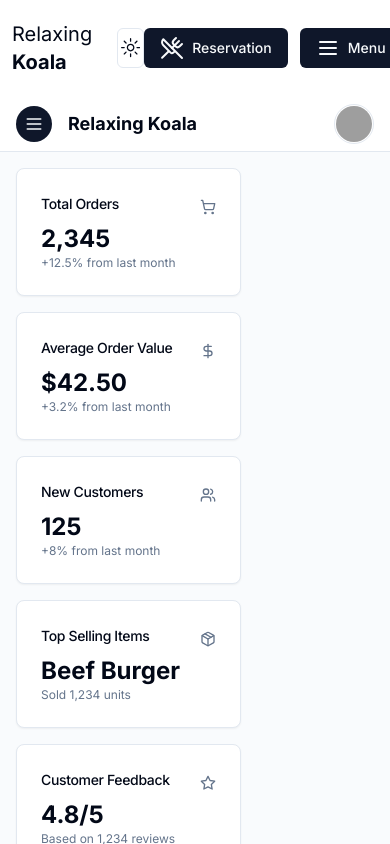
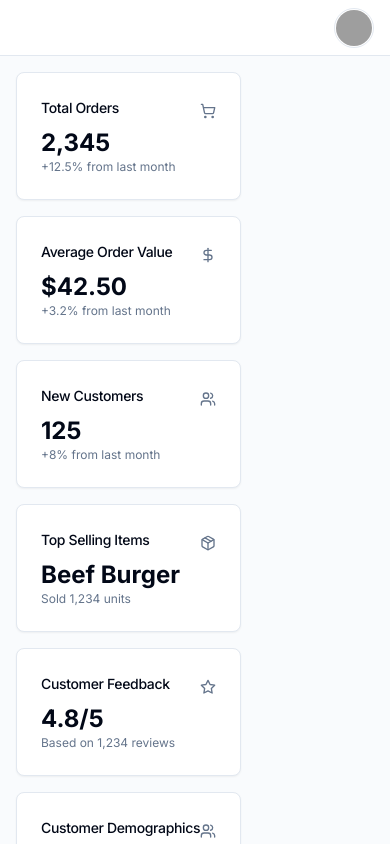
Before and after one commit to thinhpham1807/relaxing-koala-frontend, a Next.js app: page /admin in a window 390 px wide. Shown: the top 844 px of the page. Built offline with nearby package versions, Linux system fonts and the light colour scheme; grey boxes are pictures that could not be loaded.

Commit message:
update admin side

```diff
--- a/src/app/admin/layout.tsx
+++ b/src/app/admin/layout.tsx
@@ -1,10 +1,3 @@
-import { Header } from '@/components/nav-bar';
-
 export default function Layout({ children }) {
-    return (
-        <div>
-            <Header />
-            {children}
-        </div>
-    );
+    return <div>{children}</div>;
 }
--- a/src/app/admin/menu/page.tsx
+++ b/src/app/admin/menu/page.tsx
@@ -1,5 +1,9 @@
 'use client';
-
+/**
+ * v0 by Vercel.
+ * @see https://v0.dev/t/lEWTObiErFn
+ * Documentation: https://v0.dev/docs#integrating-generated-code-into-your-nextjs-app
+ */
 import Link from 'next/link';
 import {
     DropdownMenu,
@@ -89,17 +93,6 @@ export default function Component() {
     return (
         <div className="flex min-h-screen w-full flex-col bg-muted/40">
             <header className="sticky top-0 z-30 flex h-14 items-center gap-4 border-b bg-background px-4 sm:static sm:h-auto sm:border-0 sm:bg-transparent sm:px-6">
-                <div className="flex items-center gap-4">
-                    <Link
-                        href="#"
-                        className="group flex h-9 w-9 shrink-0 items-center justify-center gap-2 rounded-full bg-primary text-lg font-semibold text-primary-foreground md:h-8 md:w-8 md:text-base"
-                        prefetch={false}
-                    >
-                        <MenuIcon className="h-5 w-5 transition-all group-hover:scale-110" />
-                        <span className="sr-only">Relaxing Koala</span>
-                    </Link>
-                    <h1 className="text-lg font-bold">Relaxing Koala</h1>
-                </div>
                 <div className="ml-auto flex items-center gap-2">
                     <DropdownMenu>
                         <DropdownMenuTrigger asChild>
@@ -141,19 +134,6 @@ export default function Component() {
                                     </Link>
                                 </TooltipTrigger>
                                 <TooltipContent side="right">Overview</TooltipContent>
-                            </Tooltip>
-                            <Tooltip>
-                                <TooltipTrigger asChild>
-                                    <Link
-                                        href="#"
-                                        className="flex h-9 w-9 items-center justify-center rounded-lg text-muted-foreground transition-colors hover:text-foreground md:h-8 md:w-8"
-                                        prefetch={false}
-                                    >
-                                        <CommandIcon className="h-5 w-5" />
-                                        <span className="sr-only">Orders</span>
-                                    </Link>
-                                </TooltipTrigger>
-                                <TooltipContent side="right">Orders</TooltipContent>
                             </Tooltip>
                             <Tooltip>
                                 <TooltipTrigger asChild>
@@ -201,7 +181,7 @@ export default function Component() {
                     <div className="col-span-2 lg:col-span-3">
                         <Card className="my-10 border-white">
                             <CardHeader className="flex flex-row items-center justify-between pb-2">
-                                <CardTitle className="font-large text-sm">Menu Management</CardTitle>
+                                <h1 className="mb-6 text-3xl font-bold text-black">Menu Management</h1>
                                 <Button variant="outline" size="sm" className="h-8 gap-1">
                                     <PlusIcon className="h-3.5 w-3.5" />
                                     <span className="sr-only sm:not-sr-only sm:whitespace-nowrap">Add Menu Item</span>
--- a/src/app/admin/page.tsx
+++ b/src/app/admin/page.tsx
@@ -22,17 +22,6 @@ export default function Component() {
     return (
         <div className="flex min-h-screen w-full flex-col bg-muted/40">
             <header className="sticky top-0 z-30 flex h-14 items-center gap-4 border-b bg-background px-4 sm:static sm:h-auto sm:border-0 sm:bg-transparent sm:px-6">
-                <div className="flex items-center gap-4">
-                    <Link
-                        href="#"
-                        className="group flex h-9 w-9 shrink-0 items-center justify-center gap-2 rounded-full bg-primary text-lg font-semibold text-primary-foreground md:h-8 md:w-8 md:text-base"
-                        prefetch={false}
-                    >
-                        <MenuIcon className="h-5 w-5 transition-all group-hover:scale-110" />
-                        <span className="sr-only">Relaxing Koala</span>
-                    </Link>
-                    <h1 className="text-lg font-bold">Relaxing Koala</h1>
-                </div>
                 <div className="ml-auto flex items-center gap-2">
                     <DropdownMenu>
                         <DropdownMenuTrigger asChild>
@@ -74,19 +63,6 @@ export default function Component() {
                                     </Link>
                                 </TooltipTrigger>
                                 <TooltipContent side="right">Overview</TooltipContent>
-                            </Tooltip>
-                            <Tooltip>
-                                <TooltipTrigger asChild>
-                                    <Link
-                                        href="#"
-                                        className="flex h-9 w-9 items-center justify-center rounded-lg text-muted-foreground transition-colors hover:text-foreground md:h-8 md:w-8"
-                                        prefetch={false}
-                                    >
-                                        <CommandIcon className="h-5 w-5" />
-                                        <span className="sr-only">Orders</span>
-                                    </Link>
-                                </TooltipTrigger>
-                                <TooltipContent side="right">Orders</TooltipContent>
                             </Tooltip>
                             <Tooltip>
                                 <TooltipTrigger asChild>
--- a/src/app/admin/staff/page.tsx
+++ b/src/app/admin/staff/page.tsx
@@ -1,8 +1,3 @@
-/**
- * v0 by Vercel.
- * @see https://v0.dev/t/XEq3zEYlGsT
- * Documentation: https://v0.dev/docs#integrating-generated-code-into-your-nextjs-app
- */
 'use client';
 
 import { useState } from 'react';
@@ -10,7 +5,6 @@ import { Card } from '@/components/ui/card';
 import { Button } from '@/components/ui/button';
 import { Label } from '@/components/ui/label';
 import { Input } from '@/components/ui/input';
-import { CheckboxGroup, CheckboxItem } from '@/components/ui/checkbox';
 import { Textarea } from '@/components/ui/textarea';
 import { Tooltip, TooltipContent, TooltipProvider, TooltipTrigger } from '@/components/ui/tooltip';
 import Link from 'next/link';
@@ -105,19 +99,6 @@ export default function Component() {
                                 </Link>
                             </TooltipTrigger>
                             <TooltipContent side="right">Overview</TooltipContent>
-                        </Tooltip>
-                        <Tooltip>
-                            <TooltipTrigger asChild>
-                                <Link
-                                    href="#"
-                                    className="flex h-9 w-9 items-center justify-center rounded-lg text-muted-foreground transition-colors hover:text-foreground md:h-8 md:w-8"
-                                    prefetch={false}
-                                >
-                                    <CommandIcon className="h-5 w-5" />
-                                    <span className="sr-only">Orders</span>
-                                </Link>
-                            </TooltipTrigger>
-                            <TooltipContent side="right">Orders</TooltipContent>
                         </Tooltip>
                         <Tooltip>
                             <TooltipTrigger asChild>
```
